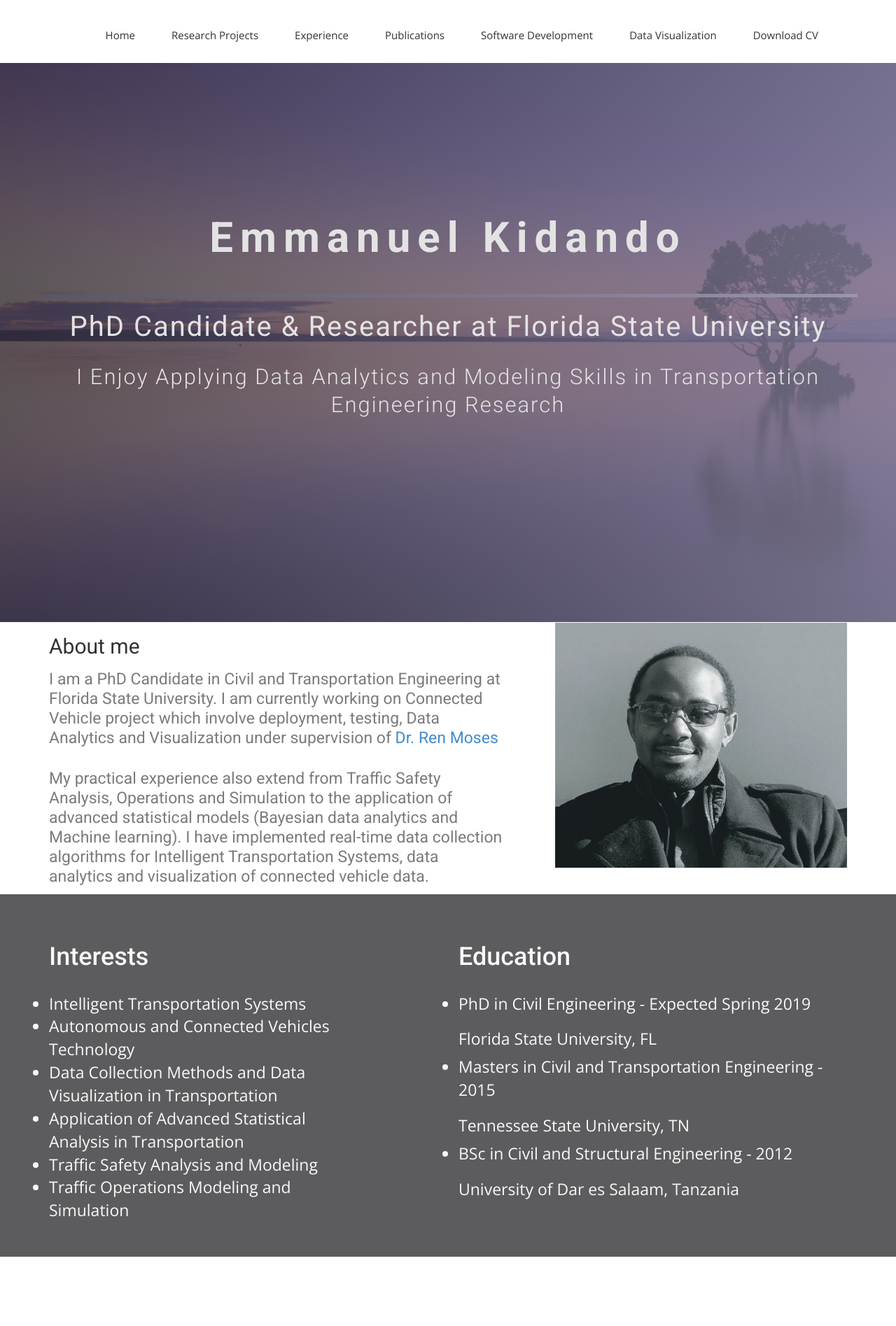
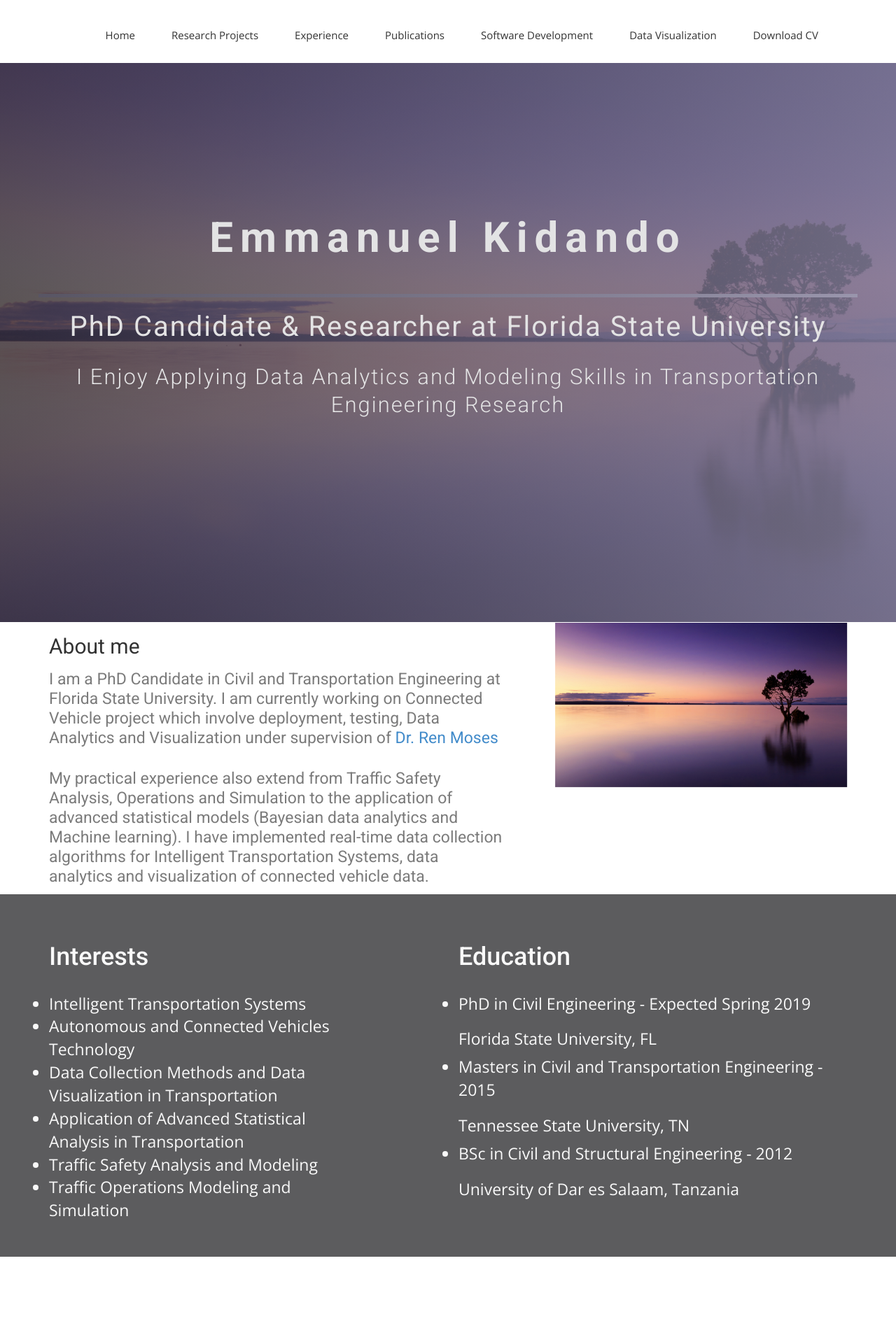
Before and after one commit to ekidando/Emma, a Jekyll site: the page built from index.html, in a window 1280 px wide. Shown: the top 1895 px of the page at 70% size. Built offline with Jekyll 4.4.1, drawn with Linux system fonts in a browser that asks for light colours; nearby versions of some CDN libraries; some web fonts are replaced.

Commit message:
Update index.html

```diff
--- a/index.html
+++ b/index.html
@@ -40,7 +40,7 @@ published: true
       <div class="col-md-5 col-sm-12">
         <div class="block">
 
-          <img src="img/2-2.jpg" classs="avatar">
+          <img src="img/1.jpg" classs="avatar">
 
         </div>
       </div><!-- .col-md-5 close -->
```
